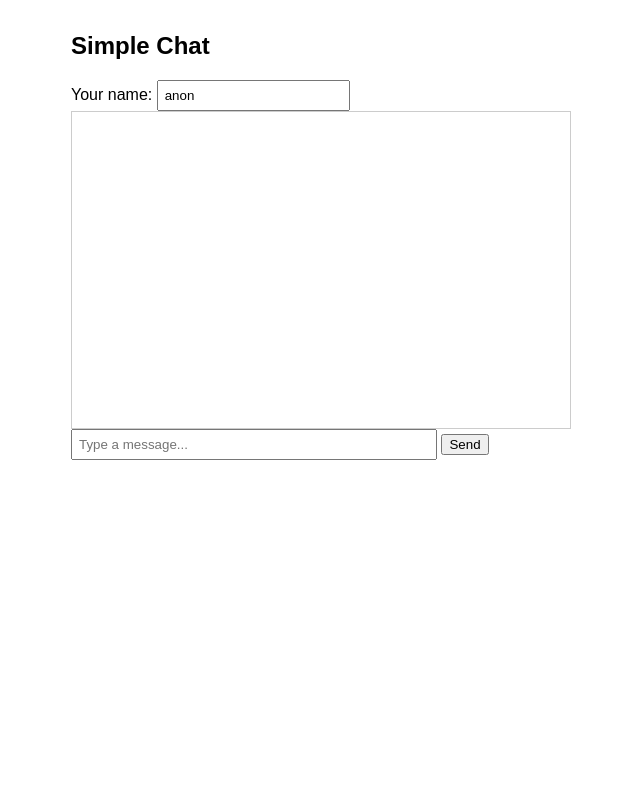
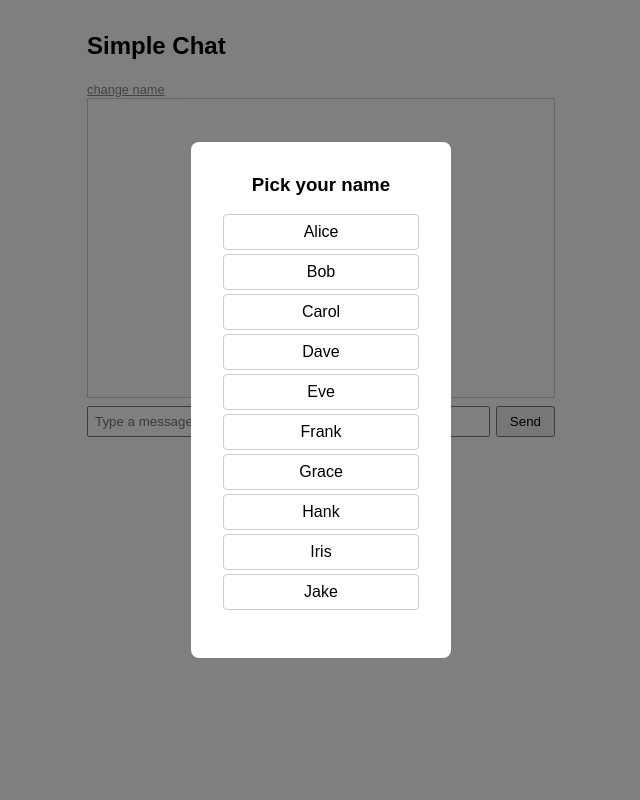
Before and after one commit to gsuz86/message-app, a Flask app: page / in a window 1280 px wide. Shown: the whole page, without its empty margins (319-959 px from the left). Run offline with Flask 3, Linux system fonts and the light colour scheme; some libraries are stand-ins or nearby versions.

Commit message:
Add chat history and persistent name picker

```diff
--- a/app.py
+++ b/app.py
@@ -1,33 +1,31 @@
 # Flask: the web framework — handles HTTP routes and serves the HTML page.
 # render_template: reads a file from the /templates folder and returns it as an HTTP response.
 from flask import Flask, render_template
-# Flask-SocketIO: adds WebSocket support on top of Flask.
-# SocketIO: the main object that manages real-time connections.
-# emit: sends an event (with data) back to clients.
 from flask_socketio import SocketIO, emit
 
-# Create the Flask application instance.
-# __name__ tells Flask where to look for templates/static files (relative to this file).
 app = Flask(__name__)
-
-# Wrap the Flask app with SocketIO to enable WebSocket communication.
-# cors_allowed_origins="*" lets clients from any origin connect.
-# (Fine for local testing; you'd restrict this in production.)
 socketio = SocketIO(app, cors_allowed_origins="*")
 
+MAX_HISTORY = 50
+history = []
 
-# HTTP route: when a browser visits http://localhost:3000/, serve index.html.
+
 @app.route("/")
 def index():
     return render_template("index.html")
 
 
-# WebSocket event handler: runs whenever a client emits an event named "message".
-# `data` is the payload sent by the client (in our case: { user, text }).
+# When a client connects, send them the existing message history.
+@socketio.on("connect")
+def handle_connect():
+    emit("history", history)
+
+
 @socketio.on("message")
 def handle_message(data):
-    # Re-emit the "message" event to ALL connected clients (including the sender).
-    # This is what makes the chat real-time: every browser tab receives it instantly.
+    history.append(data)
+    if len(history) > MAX_HISTORY:
+        history.pop(0)
     emit("message", data, broadcast=True)
 
 
--- a/templates/index.html
+++ b/templates/index.html
@@ -4,43 +4,116 @@
   <meta charset="utf-8" />
   <title>Chat</title>
   <style>
-    body { font-family: sans-serif; max-width: 500px; margin: 2rem auto; }
-    #messages { border: 1px solid #ccc; height: 300px; overflow-y: auto; padding: 8px; }
+    * { box-sizing: border-box; }
+    body { font-family: sans-serif; max-width: 500px; margin: 2rem auto; padding: 0 1rem; }
+    #messages { border: 1px solid #ccc; height: 300px; overflow-y: auto; padding: 8px; margin-bottom: 8px; }
     #messages div { margin: 4px 0; }
-    input { padding: 6px; }
-    #text { width: 70%; }
+    #messages .meta { font-weight: bold; }
+    #input-row { display: flex; gap: 6px; }
+    #text { flex: 1; padding: 6px; }
+    button { padding: 6px 12px; cursor: pointer; }
+
+    /* Name picker overlay */
+    #picker-overlay {
+      position: fixed; inset: 0;
+      background: rgba(0,0,0,0.5);
+      display: flex; align-items: center; justify-content: center;
+    }
+    #picker-box {
+      background: white; padding: 2rem; border-radius: 8px;
+      min-width: 260px; text-align: center;
+    }
+    #picker-box h3 { margin-top: 0; }
+    #name-list { list-style: none; padding: 0; margin: 1rem 0; }
+    #name-list li {
+      padding: 8px 12px; margin: 4px 0;
+      border: 1px solid #ccc; border-radius: 4px;
+      cursor: pointer;
+    }
+    #name-list li:hover { background: #f0f0f0; }
+    #current-user { font-size: 0.85rem; color: #666; margin-bottom: 6px; }
+    #change-name { font-size: 0.8rem; background: none; border: none; color: #888; cursor: pointer; text-decoration: underline; padding: 0; }
   </style>
 </head>
 <body>
   <h2>Simple Chat</h2>
-  <label>Your name: <input id="name" value="anon" /></label>
+
+  <div id="picker-overlay">
+    <div id="picker-box">
+      <h3>Pick your name</h3>
+      <ul id="name-list"></ul>
+    </div>
+  </div>
+
+  <div id="current-user"></div>
+  <button id="change-name">change name</button>
   <div id="messages"></div>
-  <input id="text" placeholder="Type a message..." />
-  <button id="send">Send</button>
+  <div id="input-row">
+    <input id="text" placeholder="Type a message..." />
+    <button id="send">Send</button>
+  </div>
 
   <script src="https://cdn.socket.io/4.7.5/socket.io.min.js"></script>
   <script>
+    const NAMES = [
+      "Alice", "Bob", "Carol", "Dave", "Eve",
+      "Frank", "Grace", "Hank", "Iris", "Jake"
+    ];
+
     const socket = io();
     const messages = document.getElementById("messages");
     const text = document.getElementById("text");
-    const name = document.getElementById("name");
+    const overlay = document.getElementById("picker-overlay");
+    const nameList = document.getElementById("name-list");
+    const currentUserEl = document.getElementById("current-user");
 
-    socket.on("message", (msg) => {
+    let username = localStorage.getItem("chat-username");
+
+    function showPicker() {
+      nameList.innerHTML = "";
+      NAMES.forEach(name => {
+        const li = document.createElement("li");
+        li.textContent = name;
+        li.onclick = () => chooseName(name);
+        nameList.appendChild(li);
+      });
+      overlay.style.display = "flex";
+    }
+
+    function chooseName(name) {
+      username = name;
+      localStorage.setItem("chat-username", name);
+      overlay.style.display = "none";
+      currentUserEl.textContent = `You are: ${name}`;
+    }
+
+    function addMessage(msg) {
       const div = document.createElement("div");
-      div.textContent = `${msg.user}: ${msg.text}`;
+      div.innerHTML = `<span class="meta">${msg.user}:</span> ${msg.text}`;
       messages.appendChild(div);
       messages.scrollTop = messages.scrollHeight;
-    });
+    }
+
+    socket.on("history", (msgs) => msgs.forEach(addMessage));
+    socket.on("message", addMessage);
 
     function send() {
       const value = text.value.trim();
-      if (!value) return;
-      socket.emit("message", { user: name.value || "anon", text: value });
+      if (!value || !username) return;
+      socket.emit("message", { user: username, text: value });
       text.value = "";
     }
 
     document.getElementById("send").onclick = send;
+    document.getElementById("change-name").onclick = showPicker;
     text.addEventListener("keydown", (e) => { if (e.key === "Enter") send(); });
+
+    if (username) {
+      overlay.style.display = "none";
+      currentUserEl.textContent = `You are: ${username}`;
+    } else {
+      showPicker();
+    }
   </script>
 </body>
 </html>
```
